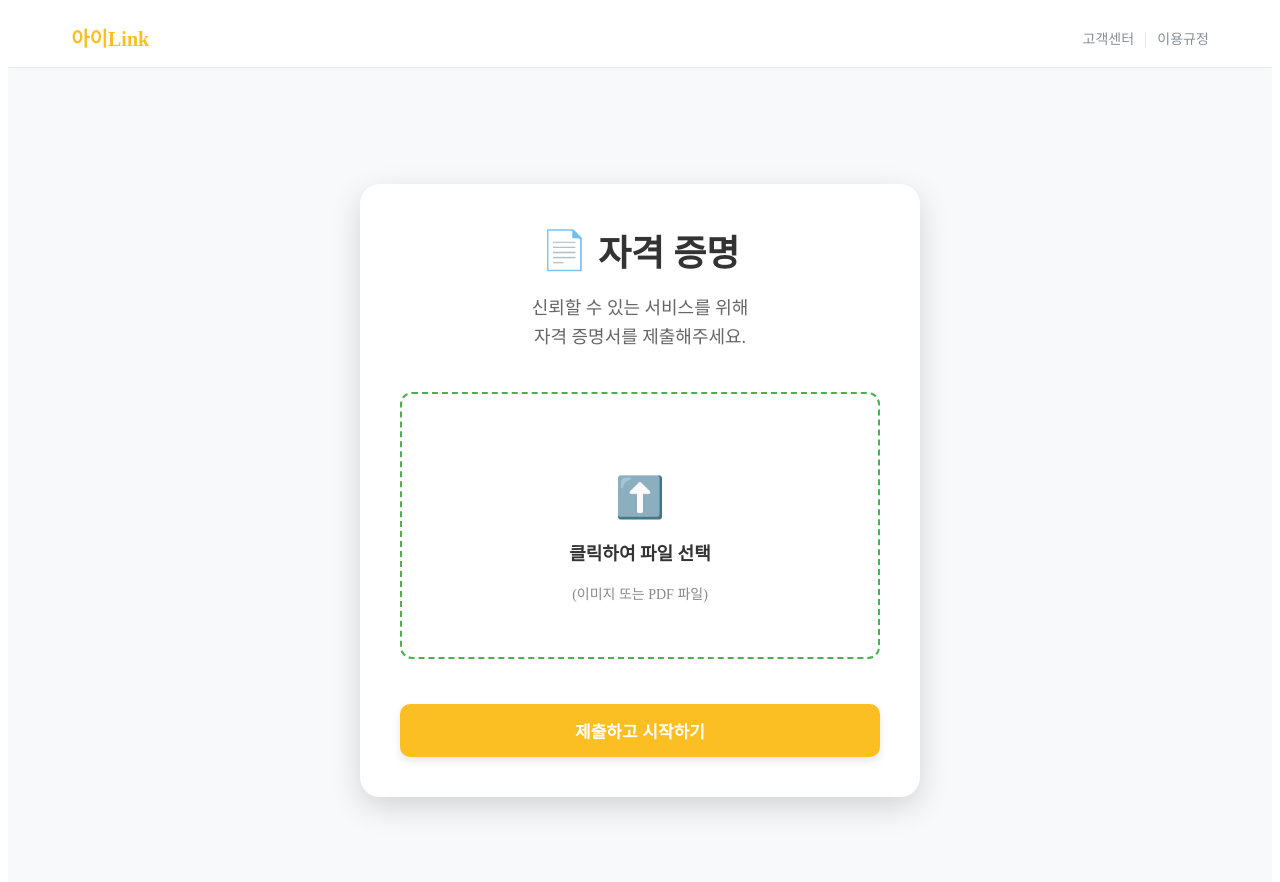
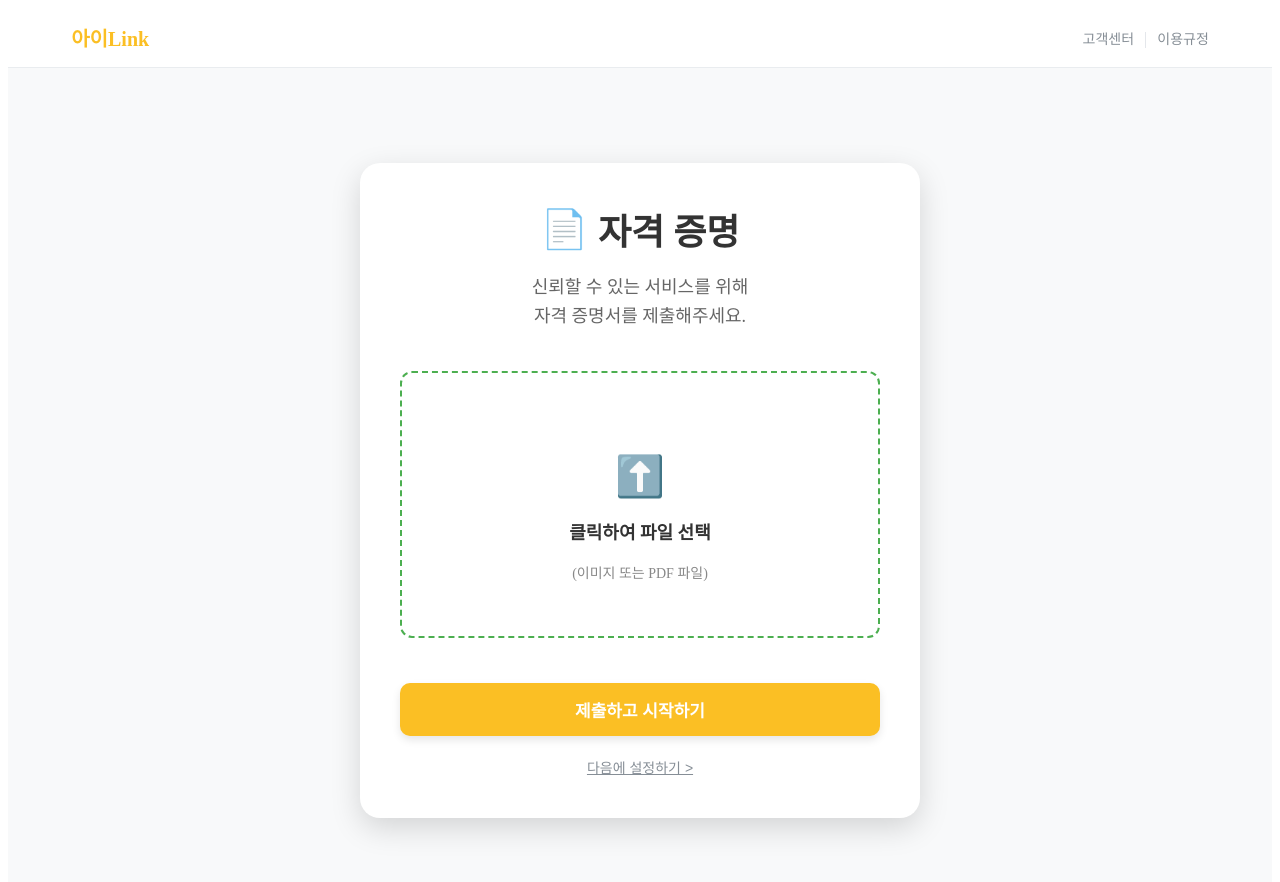
Before and after one commit to uu2m6/i-link-web, a Vue app: page /onboarding in a window 1280 px wide. Shown: the top 882 px of the page. Built offline with nearby package versions, Linux system fonts and the light colour scheme.

Commit message:
Add files via upload

```diff
--- a/src/views/OnboardingView.vue
+++ b/src/views/OnboardingView.vue
@@ -26,6 +26,11 @@
         </div>
 
         <BaseButton @click="submitDocuments" type="secondary">제출하고 시작하기</BaseButton>
+
+        <div class="skip-area">
+          <button class="skip-btn" @click="skipOnboarding">다음에 설정하기 ></button>
+        </div>
+
       </div>
     </main>
   </div>
@@ -33,13 +38,13 @@
 
 <script>
 import BaseButton from '../components/BaseButton.vue';
-import TheHeader from '../components/TheHeader.vue'; // 헤더 컴포넌트 추가
+import TheHeader from '../components/TheHeader.vue';
 
 export default {
   emits: ['show-modal'],
   components: {
     BaseButton,
-    TheHeader // 헤더 컴포넌트 등록
+    TheHeader
   },
   data() {
     return {
@@ -59,34 +64,37 @@ export default {
     },
     submitDocuments() {
       if (!this.selectedFile) {
-        this.$emit('show-modal', {
-          message: '파일을 먼저 선택해주세요.',
-          onConfirm: () => {}
-        });
+        // 모달 대신 alert 사용 예시 (기존 로직 유지)
+        alert('파일을 먼저 선택해주세요.');
         return;
       }
       console.log('서버로 제출할 파일:', this.selectedFile);
-      this.$emit('show-modal', {
-        message: '증명서가 성공적으로 제출되었습니다. 관리자 확인 후 활동이 가능합니다.',
-        onConfirm: () => this.$router.push('/home')
-      });
+      alert('증명서가 성공적으로 제출되었습니다. 관리자 확인 후 활동이 가능합니다.');
+      this.$router.push('/home');
+    },
+
+    // [추가됨] 건너뛰기 기능
+    skipOnboarding() {
+      if (confirm('자격 증명을 나중에 하시겠습니까?\n인증되지 않은 상태에서는 일부 활동이 제한될 수 있습니다.')) {
+        this.$router.push('/home');
+      }
     }
   }
 }
 </script>
 
 <style scoped>
-/* 로그인/회원가입과 동일한 새 레이아웃 스타일 */
+/* 로그인/회원가입과 동일한 레이아웃 스타일 */
 .auth-layout {
   display: flex;
   justify-content: center;
   align-items: center;
   padding: 60px 20px;
   min-height: calc(100vh - 75px);
-  background-color: #f8f9fa; /* 연한 회색 배경 */
+  background-color: #f8f9fa;
 }
 
-/* 기존 카드 스타일 */
+/* 카드 스타일 */
 .onboarding-card {
   width: 100%;
   max-width: 480px;
@@ -109,4 +117,21 @@ export default {
 .file-name-icon { font-size: 30px; color: #4CAF50; }
 .file-name { font-size: 16px; font-weight: 600; color: #333; margin: 10px 0; word-break: break-all; }
 .file-change-hint { font-size: 13px; color: #aaa; }
+
+/* [추가됨] 건너뛰기 버튼 스타일 */
+.skip-area {
+  margin-top: 20px;
+}
+.skip-btn {
+  background: none;
+  border: none;
+  color: #868e96;
+  font-size: 14px;
+  cursor: pointer;
+  text-decoration: underline;
+  transition: color 0.2s;
+}
+.skip-btn:hover {
+  color: #495057;
+}
 </style>
```
